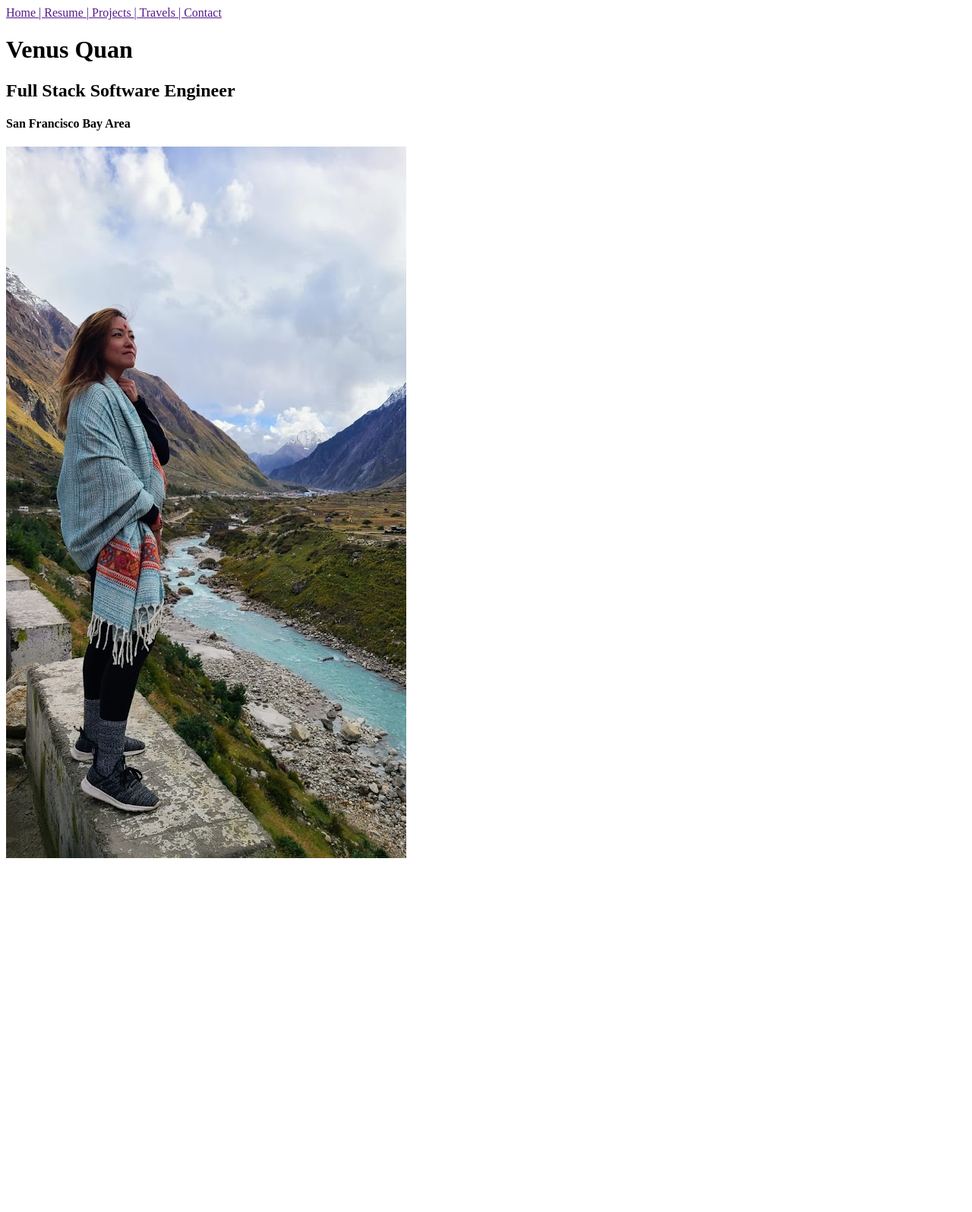
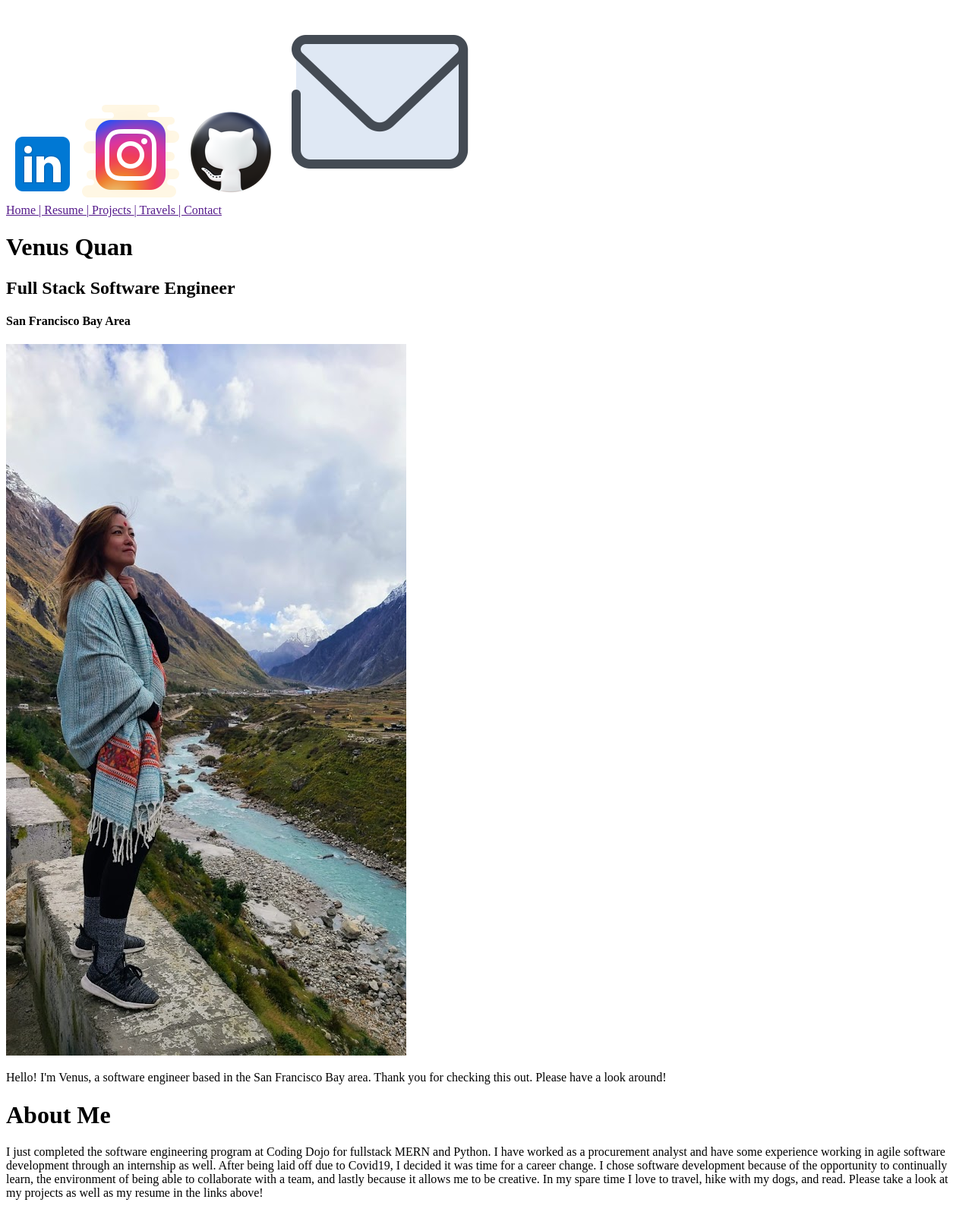
Before and after one commit to vxq5000/Portfolio, a Python web app: template templates/mainpage.html in a window 1280 px wide. Shown: the whole page at 76% size. Before the commit the page ends 1130 px from the top, so only its background shows below. Run offline with Jinja, Linux system fonts and the light colour scheme; the template is opened without the code that fills it, so the values that code supplies are empty.

Commit message:
added about me and icons to social media

```diff
--- a/templates/mainpage.html
+++ b/templates/mainpage.html
@@ -7,7 +7,14 @@
   <title>About Me</title>
 </head>
 <body>
-<div class="nav">
+
+<div class="navleft">
+  <a href=""><img src="/static/img/linkedin.png" alt="linkedin icon"></a>
+  <a href=""><img src="/static/img/instagram-new.png" alt="instagram icon"></a>
+  <a href=""><img src="/static/img/github.png" alt="github icon"></a>
+  <a href=""><img src="/static/img/email.png" alt="email icon"></a>
+</div>
+<div class="navright">
   <a href="">Home </a>
   <a href="">| Resume </a>
   <a href="">| Projects </a>
@@ -21,5 +28,16 @@
   <h4>San Francisco Bay Area</h4>
   <img src="/static/img/Manavillage.jpg" alt="Mana Village Picture">
 </div>
+
+<div class="right">
+  <p class="about1">
+    Hello! I'm Venus, a software engineer based in the San Francisco Bay area. Thank you for checking this out. Please have a look around!
+  </p>
+  <h1>About Me</h1>
+  <p class="about2">
+    I just completed the software engineering program at Coding Dojo for fullstack MERN and Python. I have worked as a procurement analyst and have some experience working in agile software development through an internship as well. After being laid off due to Covid19, I decided it was time for a career change. I chose software development because of the opportunity to continually learn, the environment of being able to collaborate with a team, and lastly because it allows me to be creative. In my spare time I love to travel, hike with my dogs, and read. Please take a look at my projects as well as my resume in the links above!
+  </p>
+
+</div>
 </body>
 </html>
```
Also changed, not shown: static/img/email.png (added), static/img/github.png (added), static/img/instagram-new.png (added), static/img/linkedin.png (added).
